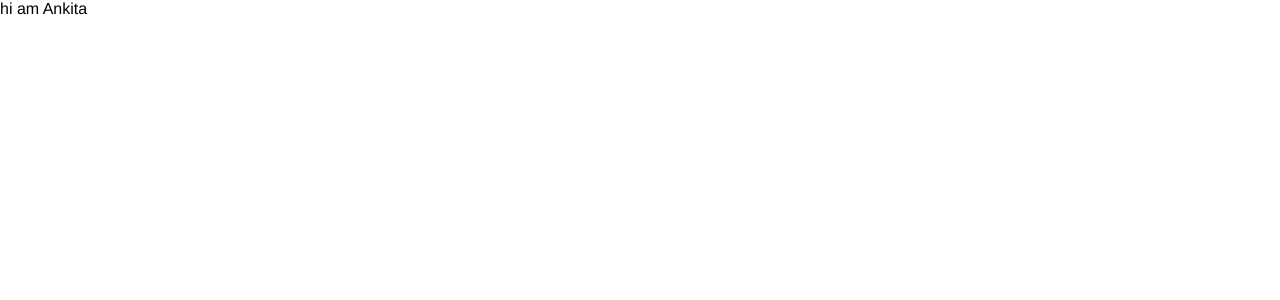
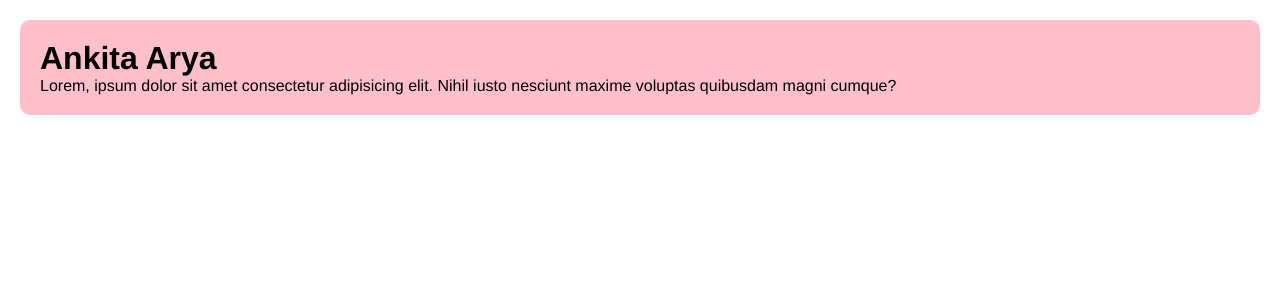
Before and after one commit to anya-builds/React-Codes, a React (Vite) app in the folder 01-react/02-component/: page / in a window 1280 px wide. Shown: the top 300 px of the page. Built offline with nearby package versions, Linux system fonts and the light colour scheme.

Commit message:
components

```diff
--- a/01-react/02-component/src/App.jsx
+++ b/01-react/02-component/src/App.jsx
@@ -7,6 +7,7 @@
   return (
     <div>
       <Card/>
+
      </div>
   )
 }
--- a/01-react/02-component/src/components/Card.jsx
+++ b/01-react/02-component/src/components/Card.jsx
@@ -1,6 +1,14 @@
-function Card(){
+import React from 'react'
 
-    return 'hi am Ankita'
+const Card = () => {
+  return (
+    <div>
+     <div className="card">
+        <h1>Ankita Arya</h1>
+        <p>Lorem, ipsum dolor sit amet consectetur adipisicing elit. Nihil iusto nesciunt maxime voluptas quibusdam magni cumque?</p>
+     </div>
+    </div>
+  )
 }
 
 export default Card
```
